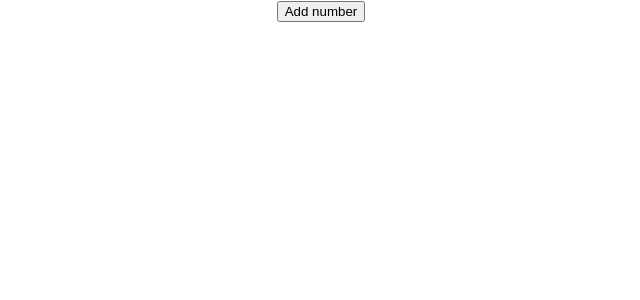
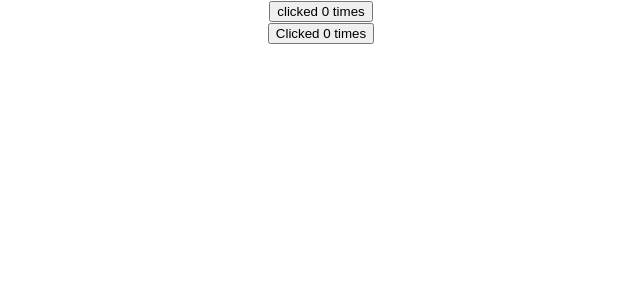
Before and after one commit to SandeepKumar377/ReactJs-Hooks-Tut, a React (Create React App) app: page / in a window 1280 px wide. Shown: the top 300 px of the page, without its empty margins (319-959 px from the left). Built offline with nearby package versions, Linux system fonts and the light colour scheme.

Commit message:
useEffect after render

```diff
--- a/src/App.js
+++ b/src/App.js
@@ -1,5 +1,7 @@
 import './App.css';
-import FunctionCounterFour from './components/FunctionCounterFour';
+import ClassCounterOne from './components/ClassCounterOne';
+import HookCounterOne from './components/HookCounterOne';
+// import FunctionCounterFour from './components/FunctionCounterFour';
 // import FunctionCounterThree from './components/FunctionCounterThree';
 // import ClassCounter from './components/ClassCounter';
 // import ClassCounterTwo from './components/ClassCounterTwo';
@@ -9,7 +11,9 @@
 function App() {
   return (
     <div className="App">
-      <FunctionCounterFour/>
+      <ClassCounterOne/>
+      <HookCounterOne/>
+      {/* <FunctionCounterFour/> */}
       {/* <FunctionCounterThree/> */}
        {/* <ClassCounter/>
        <FunctionCounter/>
--- /dev/null
+++ b/src/components/ClassCounterOne.js
@@ -0,0 +1,28 @@
+import React, { Component } from 'react'
+
+class ClassCounterOne extends Component {
+    constructor(props) {
+        super(props)
+
+        this.state = {
+            count: 0
+        }
+    }
+    componentDidMount() {
+        document.title = `Clicked ${this.state.count} times`
+    }
+    componentDidUpdate(prevProps, prevState) {
+        document.title = `Clicked ${this.state.count} times`
+    }
+
+    render() {
+        return (
+            <div>
+                <button onClick={()=>this.setState({count:this.state.count+1})}>
+                    clicked {this.state.count} times
+                </button>
+            </div>
+        )
+    }
+}
+export default ClassCounterOne
--- a/src/components/FunctionCounterFour.js
+++ b/src/components/FunctionCounterFour.js
@@ -2,10 +2,11 @@
 
 const FunctionCounterFour = () => {
     const [items, setItems] = useState([])
+
     const addItem=()=>{
          setItems([...items, {
              id: items.length,
-             value: Math.floor(Math.random()*20)+1
+             value: Math.floor(Math.random()*10)+1
          }])
     }
     return (
--- /dev/null
+++ b/src/components/HookCounterOne.js
@@ -0,0 +1,15 @@
+import React, {useState, useEffect} from 'react'
+
+function HookCounterOne() {
+    const [count, setCount] = useState(0)
+    useEffect(() => {
+        document.title=`You clicked ${count} times`
+    })
+    return (
+        <div>
+            <button onClick={()=>setCount(count+1)}>Clicked {count} times</button>
+        </div>
+    )
+}
+
+export default HookCounterOne
```
